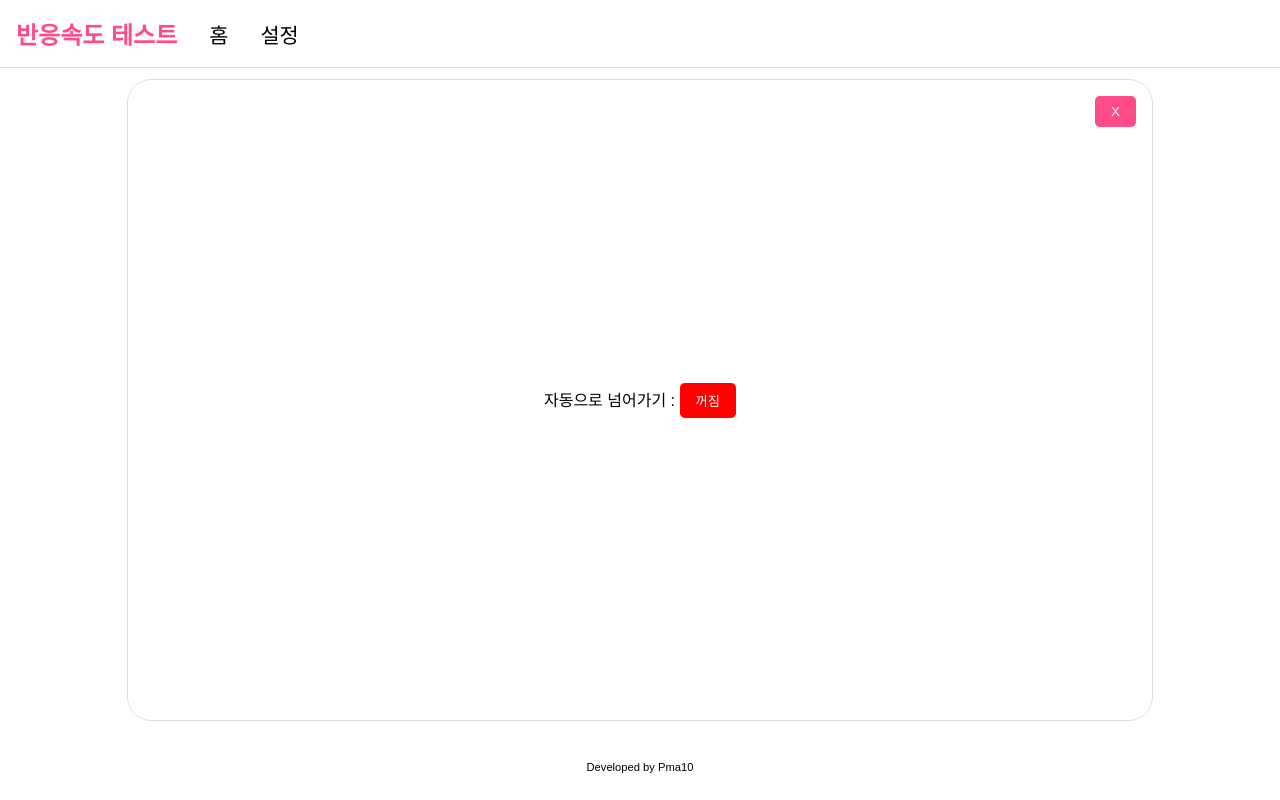
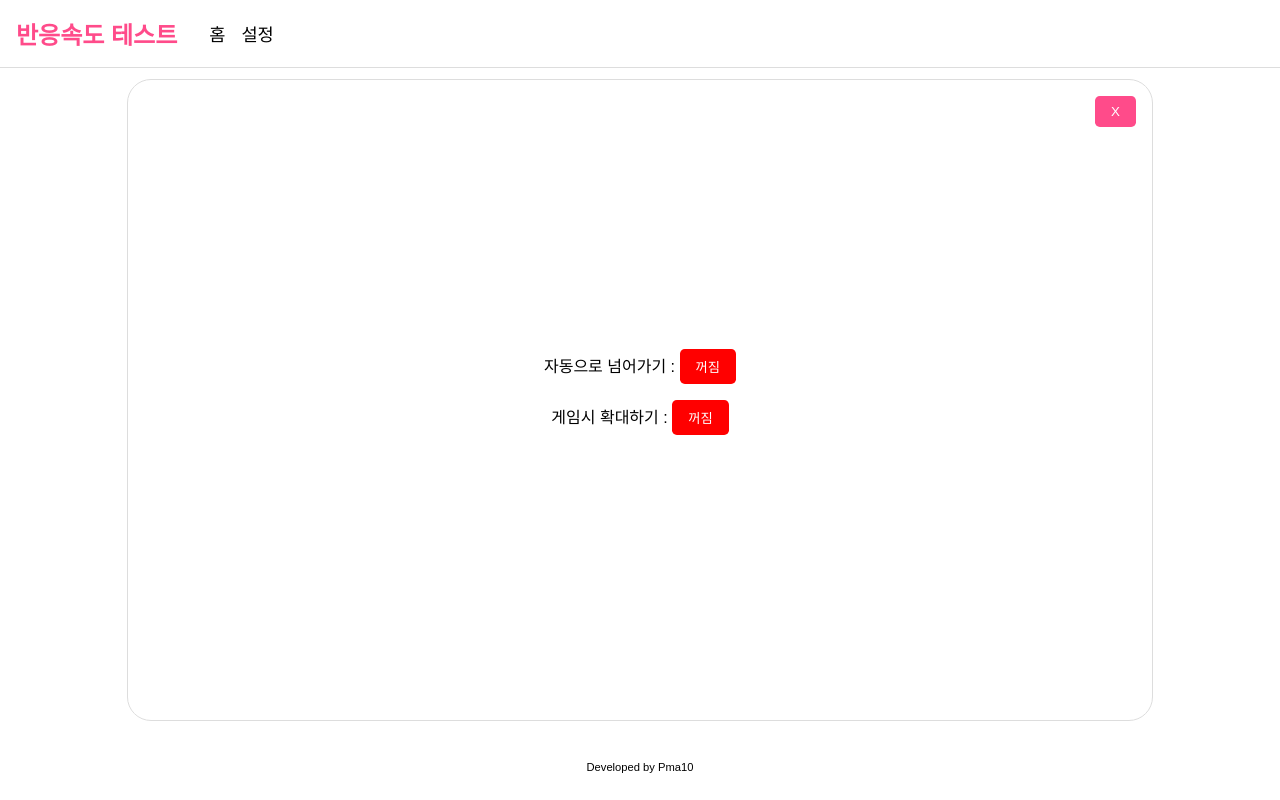
Before and after one commit to Pma10/clickmstest, a plain HTML site: page index.html in a window 1280 px wide. Both pictures are taken after a click on the item "설정". Drawn offline with Linux system fonts and the light colour scheme; a web font is replaced by a local one.

Commit message:
클릭해서 확대 추가

```diff
--- a/index.html
+++ b/index.html
@@ -16,8 +16,7 @@
         <ul class="nav-ul">
             <li class="nav-ul-title">반응속도 테스트</li>
             <li><a href="./index.html" class="nav-link">홈</a></li>
-            <!-- <li><a href="./myranks.html"  class="nav-link"  >내 기록</a></li> -->
-            <li id="settingsBtn" class="nav-link">설정</li>
+            <li class="nav-link"><a  id="settingsBtn" >설정</a></li>
         </ul>
     </nav>
     <div class="content">
@@ -27,7 +26,8 @@
     </div>
     <div class="setting-container" id="settingContainer">
         <button class="setting-close" id="settingCloseBtn">X</button>
-        <p>자동으로 넘어가기 : <button class="setBtn" id="click2Next">꺼짐</button></p>
+        <p class="setBtnText">자동으로 넘어가기 : <button class="setBtn" id="click2Next">꺼짐</button></p>
+        <p>게임시 확대하기 : <button class="setBtn" id="click2Bigger">꺼짐</button></p>
     </div>
     <footer>
         <p>Developed by <a href="https://github.com/Pma10">Pma10</a></p>
--- a/records/style-my.css
+++ /dev/null
@@ -1,67 +0,0 @@
-@import url("https://cdn.jsdelivr.net/gh/orioncactus/pretendard@v1.3.9/dist/web/static/pretendard.min.css");
-
-html {
-    font-family: "Pretendard", sans-serif;
-    margin: 0;
-    height: 100%;
-}
-
-body {
-    margin: 0;
-    display: flex;
-    flex-direction: column;
-    height: 100%;
-}
-
-nav {
-    background-color: #fff;
-    padding: 1rem;
-    border-bottom: 1px solid #ddd;
-}
-
-.nav-ul {
-    display: flex;
-    justify-content: left;
-    align-items: center;
-    list-style-type: none;
-    font-size: 1.3em;
-    margin: 0;
-    padding: 0;
-}
-
-.nav-ul li {
-    cursor: pointer;
-    margin-right: 2rem;
-}
-
-.nav-ul-title {
-    font-weight: 900;
-    color: #ff4b8a;
-    font-size: 1.5rem;
-    margin-right: 1rem;
-}
-
-footer{
-    text-align: center;
-    padding: 1rem;
-    font-size: 0.7rem;
-    margin-top: auto;
-}
-footer a {
-    text-decoration: none;
-    color: black;
-}
-
-::selection {
-    opacity: 0;
-}
-
-.nav-link {
-    text-decoration: none;
-    color: inherit;
-    cursor: pointer;
-}
-
-.nav-link:hover {
-    color: #3498db;
-}
--- a/script.js
+++ b/script.js
@@ -5,6 +5,7 @@ let isClickable = false;
 let startTime = null;
 let timeoutId = null;
 let autoNext = localStorage.getItem("clickToNext") === "true";
+let click2Up = localStorage.getItem("click2Up") === "true";
 
 const mainFrame = document.getElementById("clickContainer");
 const mainFrameText = document.getElementById("clickContainerText");
@@ -18,6 +19,10 @@ function startGame() {
     if (playing) return;
     resetGame();
     playing = true;
+    if (click2Up) {
+        mainFrame.style.width = "100%";
+        mainFrame.style.height = "80%";
+    }
     mainFrameText.textContent = "게임 준비 중... 기다리세요!";
     mainFrame.style.backgroundColor = "red";
     timeoutId = setTimeout(nextTest, 1500);
@@ -108,6 +113,7 @@ settingsBtn.addEventListener("click", () => {
 settingCloseBtn.addEventListener("click", () => {
     settingContainer.style.display = "none";
 });
+
 document.getElementById("click2Next").addEventListener("click", () => {
     autoNext = !autoNext;
     localStorage.setItem("clickToNext", autoNext ? "true" : "false");
@@ -118,10 +124,26 @@ document.getElementById("click2Next").addEventListener("click", () => {
         document.getElementById("click2Next").style.backgroundColor = "red";
         document.getElementById("click2Next").textContent = "꺼짐";
     }
-}
-);
+});
+
+document.getElementById("click2Bigger").addEventListener("click", () => {
+    click2Up = !click2Up;
+    localStorage.setItem("click2Up", click2Up ? "true" : "false");
+    if (click2Up) {
+        document.getElementById("click2Bigger").style.backgroundColor = "green";
+        document.getElementById("click2Bigger").textContent = "켜짐";
+    } else {
+        document.getElementById("click2Bigger").style.backgroundColor = "red";
+        document.getElementById("click2Bigger").textContent = "꺼짐";
+    }
+});
 
 if (autoNext) {
     document.getElementById("click2Next").style.backgroundColor = "green";
     document.getElementById("click2Next").textContent = "켜짐";
 }
+
+if (click2Up) {
+    document.getElementById("click2Bigger").style.backgroundColor = "green";
+    document.getElementById("click2Bigger").textContent = "켜짐";
+}
--- a/style.css
+++ b/style.css
@@ -4,6 +4,8 @@ html {
     font-family: "Pretendard", sans-serif;
     margin: 0;
     height: 100%;
+    outline: none;
+    user-select: none;
 }
 
 body {
@@ -29,16 +31,36 @@ nav {
     padding: 0;
 }
 
-.nav-ul li {
-    cursor: pointer;
-    margin-right: 2rem;
-}
+
 
 .nav-ul-title {
     font-weight: 900;
     color: #ff4b8a;
     font-size: 1.5rem;
     margin-right: 1rem;
+}
+
+.nav-ul li a {
+    cursor: pointer;
+    margin-left: 1rem;
+    font-size: 1.1rem;
+    padding: 0 auto;
+    position: relative;
+}
+
+.nav-ul li a::after {
+    content: "";
+    position: absolute;
+    bottom: 0;
+    left: 0;
+    width: 0;
+    height: 3px;
+    background-color: #ff4b8a;
+    transition: width 0.3s ease-in-out;
+}
+
+.nav-ul li a:hover::after {
+    width: 100%;
 }
 
 .content {
@@ -51,18 +73,19 @@ nav {
 .click-container p {
     font-size: 1.5rem;
     text-align: center;
-    margin-top: 12rem;
+    margin-top: 15%;
 }
 
 .click-container {
-    width: 50rem;
-    height: 30rem;
+    width: 75%;
+    height: 75%;
     color: #ffffff;
     background-color: #ff4b8a;
     border: 1px solid #ff4b8a;
     border-radius: 0.3rem;
-    transition: transform 0.3s;
+    transition: width 0.3s, height 0.3s, transform 0.3s;
 }
+
 .click-container:hover {
     transform: scale(1.05);
 }
@@ -88,9 +111,6 @@ footer a {
     cursor: pointer;
 }
 
-.nav-link:hover {
-    color: #3498db;
-}
 .setting-container {
     position: fixed;
     display: none;
@@ -129,8 +149,12 @@ footer a {
     border: none;
     border-radius: 0.3rem;
     padding: 0.5rem 1rem;
+    margin: 0 auto;
     cursor: pointer;
     transition: all 0.3s;
+}
+.setBtnText{
+    margin: 0 auto;
 }
 .setBtn:hover {
     transform: scale(1.05);
```
Also changed, not shown: records/myranks.html (deleted, +0 -32 lines), records/script-my.js (deleted, +0 -15 lines).
